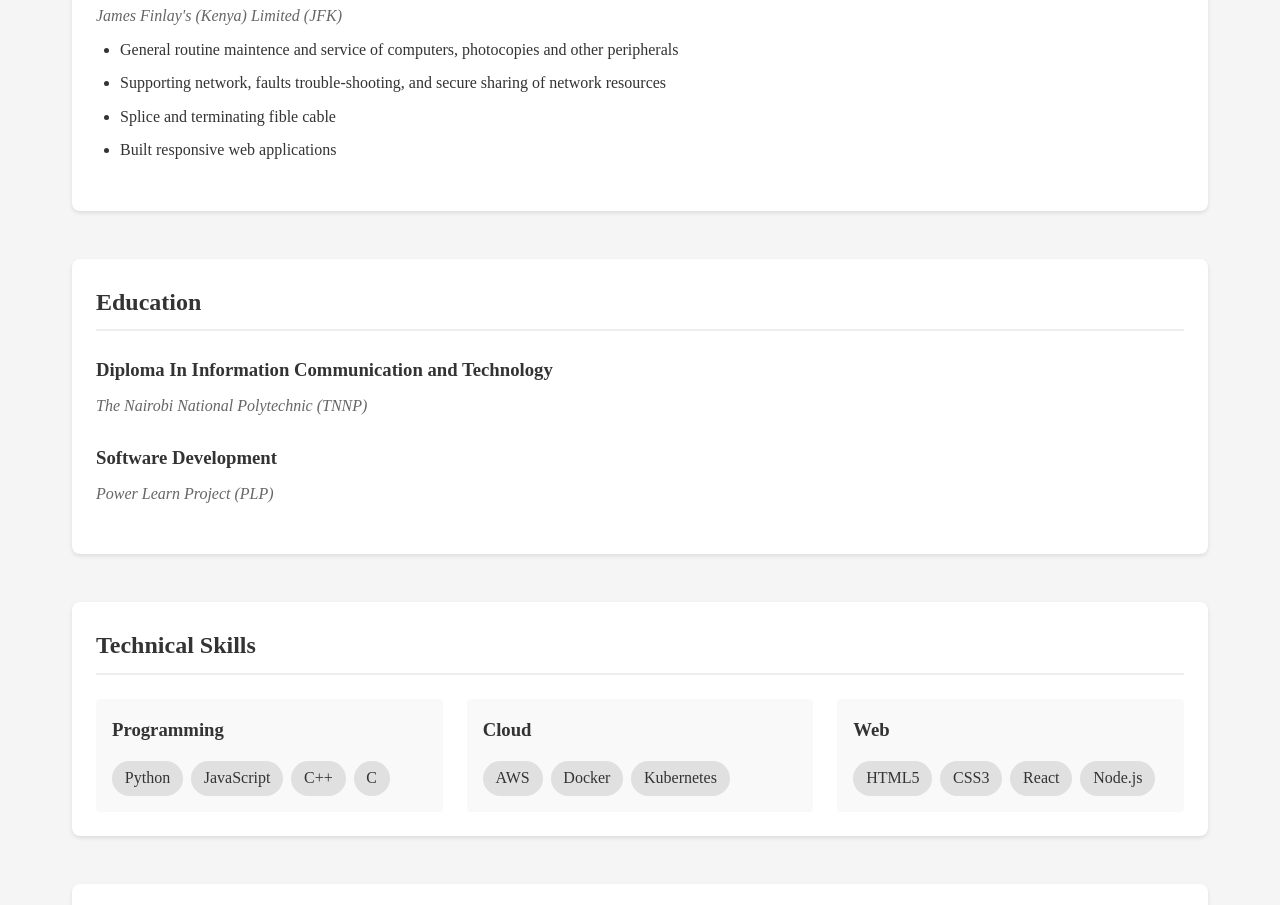
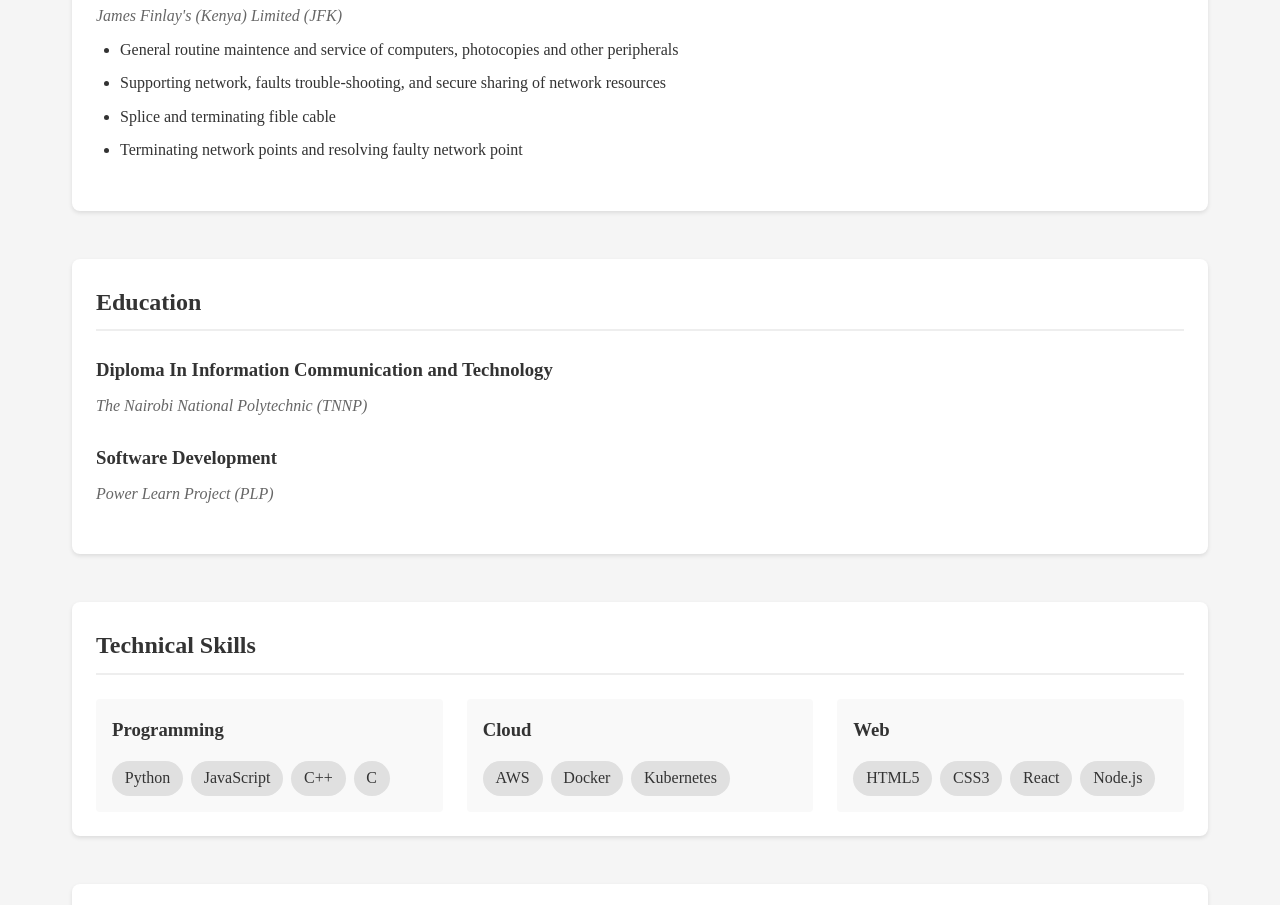
Before and after one commit to Eng-Maoga/Michael_Owen_Maoga, a plain HTML site: page index.html in a window 1280 px wide. Shown: the part 1132-2037 px from the top of the page. Drawn offline with Linux system fonts and the light colour scheme.

Commit message:
updated html

```diff
--- a/index.html
+++ b/index.html
@@ -69,7 +69,7 @@
                     <li>General routine maintence and service of computers, photocopies and other peripherals</li>
                     <li>Supporting network, faults trouble-shooting, and secure sharing of network resources</li>
                     <li>Splice and terminating fible cable</li>
-                    <li>Built responsive web applications</li>
+                    <li>Terminating network points and resolving faulty network point</li>
                 </ul>
             </div>
         </section>
```
